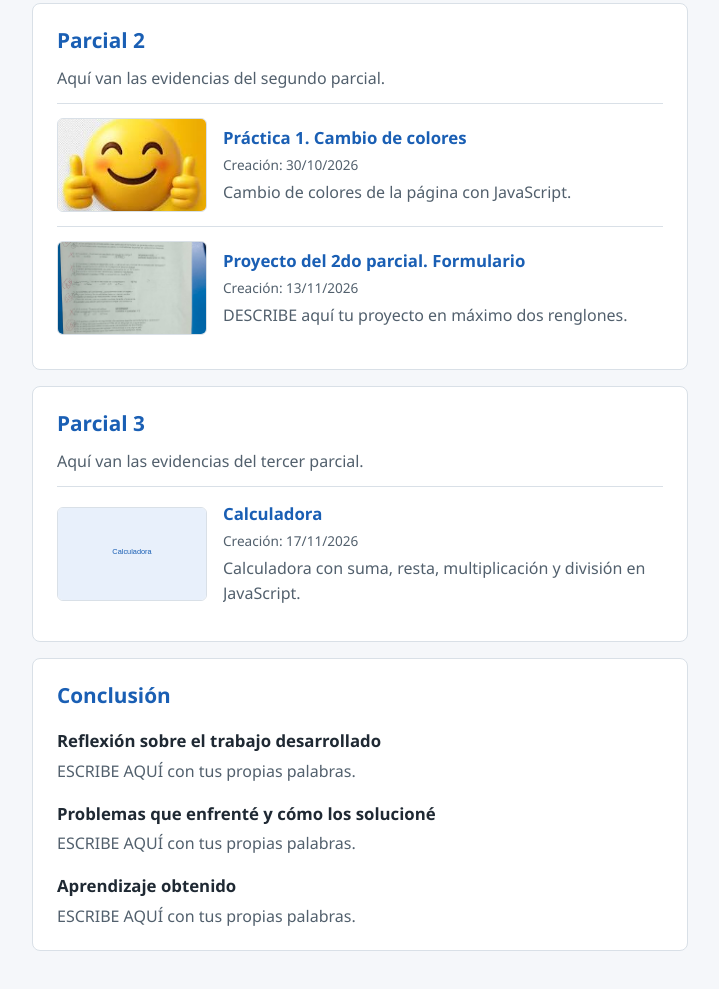
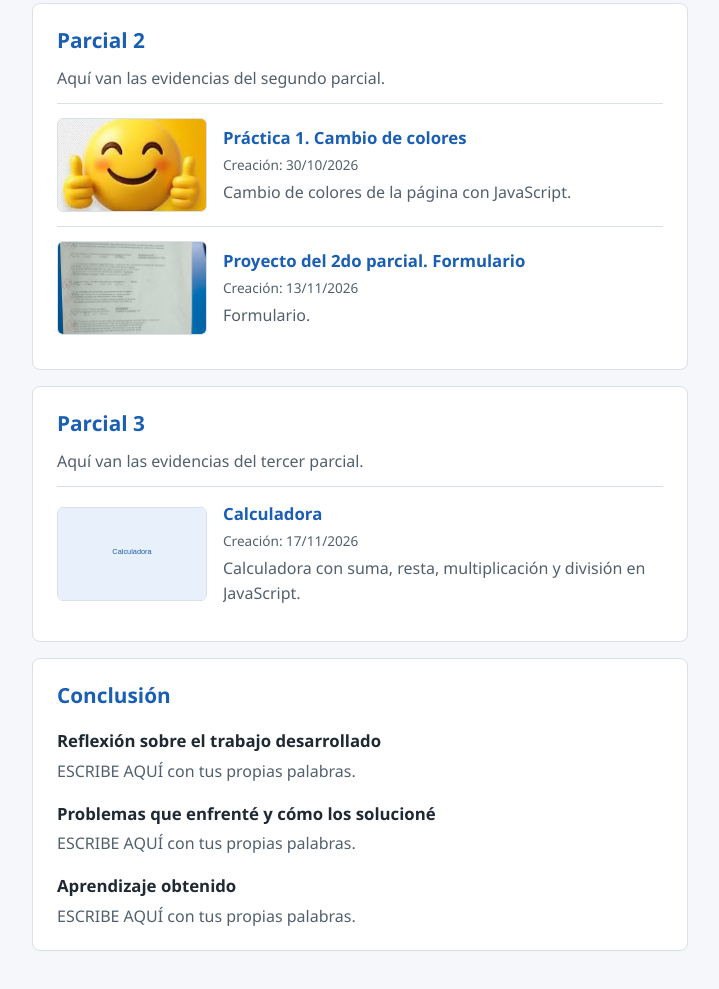
Before and after one commit to graul4988-rguerrerom/desarrolloweb271, a plain HTML site: page index.html in a window 1280 px wide. Shown: the part 1221-2210 px from the top of the page, without its empty margins (382-1101 px from the left). Drawn offline with Linux system fonts and the light colour scheme.

Commit message:
Update index.html

```diff
--- a/index.html
+++ b/index.html
@@ -202,7 +202,7 @@
         <div>
           <h3><a href="2do_parcial/formulario/formulario.html">Proyecto del 2do parcial. Formulario</a></h3>
           <span class="fecha">Creación: <time datetime="2026-11-13">13/11/2026</time></span>
-          <p>DESCRIBE aquí tu proyecto en máximo dos renglones.</p>
+          <p> Formulario.</p>
         </div>
       </article>
     </section>
```
